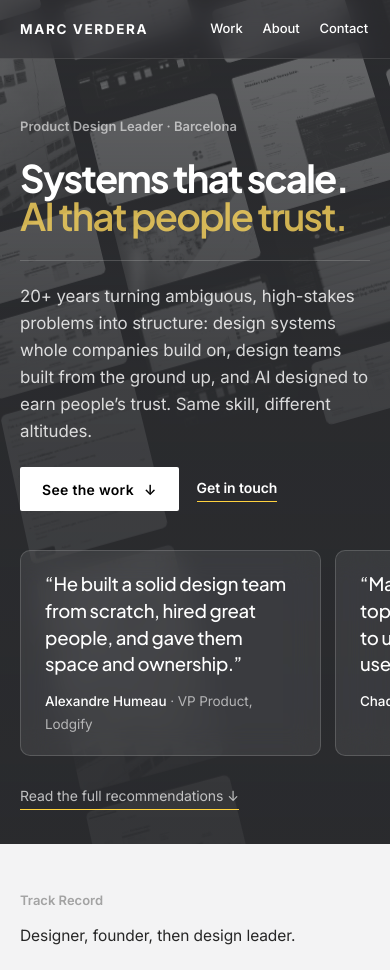
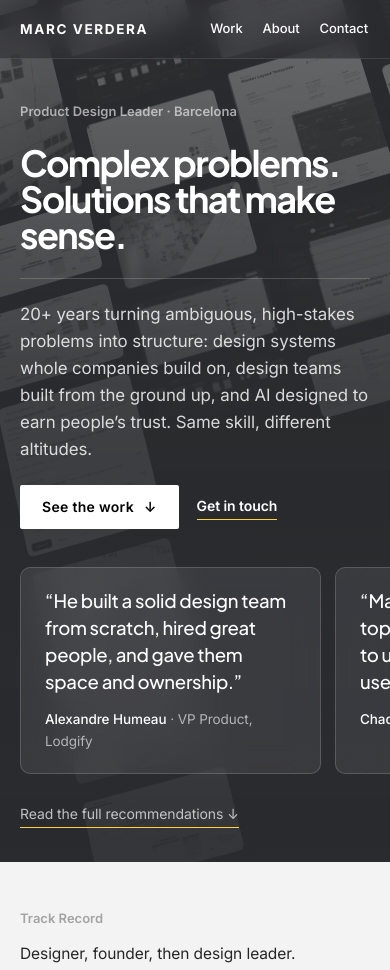
Before and after one commit to marcverdera-bot/marcverdera, a plain HTML site: page index.html in a window 390 px wide. Shown: the top 970 px of the page. Drawn offline with Linux system fonts and the light colour scheme.

Commit message:
Light-only site (fix unreadable dark mode); new hero claim, all white
Co-Authored-By: Claude Opus 5.5 <noreply@anthropic.com>
Claude-Session: https://claude.ai/code/session_01PRM5J2tqkhd7skXcg9ANTn

```diff
--- a/css/style.css
+++ b/css/style.css
@@ -31,36 +31,7 @@
   --dash: #d4d4d4;
   --max: 1040px;
   --measure: 760px;
-}
-@media (prefers-color-scheme: dark) {
-  :root:not([data-theme="light"]) {
-    --bg: #111111;
-    --surface: #1b1b1b;
-    --fg: #e5e5e5;
-    --heading: #fafafa;
-    --accent: #fafafa;
-    --muted: #a3a3a3;
-    --faint: #737373;
-    --line: #2e2e2e;
-    --warn: #c4c4c4;
-    --nav-bg: rgba(17,17,17,0.88);
-    --dash: #404040;
-    color-scheme: dark;
-  }
-}
-:root[data-theme="dark"] {
-  --bg: #111111;
-  --surface: #1b1b1b;
-  --fg: #e5e5e5;
-  --heading: #fafafa;
-  --accent: #fafafa;
-  --muted: #a3a3a3;
-  --faint: #737373;
-  --line: #2e2e2e;
-  --warn: #c4c4c4;
-  --nav-bg: rgba(17,17,17,0.88);
-  --dash: #404040;
-  color-scheme: dark;
+  color-scheme: light only;
 }
 
 * { box-sizing: border-box; }
--- a/index.html
+++ b/index.html
@@ -3,6 +3,7 @@
 <head>
 <meta charset="utf-8">
 <meta name="viewport" content="width=device-width, initial-scale=1">
+<meta name="color-scheme" content="light only">
 <title>Marc Verdera — Product Design Leader</title>
 <meta name="description" content="Product design leader for complex B2B products. Design systems and AI products. Built Lodgify’s design team 2→10. ex-Oracle NetSuite.">
 <link rel="icon" href="favicon.svg" type="image/svg+xml">
@@ -49,36 +50,7 @@
   --dash: #d4d4d4;
   --max: 1040px;
   --measure: 760px;
-}
-@media (prefers-color-scheme: dark) {
-  :root:not([data-theme="light"]) {
-    --bg: #111111;
-    --surface: #1b1b1b;
-    --fg: #e5e5e5;
-    --heading: #fafafa;
-    --accent: #fafafa;
-    --muted: #a3a3a3;
-    --faint: #737373;
-    --line: #2e2e2e;
-    --warn: #c4c4c4;
-    --nav-bg: rgba(17,17,17,0.88);
-    --dash: #404040;
-    color-scheme: dark;
-  }
-}
-:root[data-theme="dark"] {
-  --bg: #111111;
-  --surface: #1b1b1b;
-  --fg: #e5e5e5;
-  --heading: #fafafa;
-  --accent: #fafafa;
-  --muted: #a3a3a3;
-  --faint: #737373;
-  --line: #2e2e2e;
-  --warn: #c4c4c4;
-  --nav-bg: rgba(17,17,17,0.88);
-  --dash: #404040;
-  color-scheme: dark;
+  color-scheme: light only;
 }
 
 * { box-sizing: border-box; }
@@ -557,7 +529,7 @@ blockquote{ font-size:24px; line-height:1.3; }
 @keyframes drift{ from{ transform:translateY(0) } to{ transform:translateY(-50%) } }
 @media (prefers-reduced-motion: reduce){ .wcol{ animation:none; } }
 .hero-x .hx-title{ font-weight:400; letter-spacing:-0.02em; font-size:clamp(52px, 9.4vw, 118px); line-height:.98; color:#fff; }
-.hero-x .hx-title em{ font-style:normal; color:rgba(255,216,92,.78); font-weight:600; }
+.hero-x .hx-title em{ font-style:normal; color:#fff; font-weight:inherit; }
 .hero-x .hx-sub{ color:rgba(255,255,255,.82); }
 .hero-x .eyebrow, .hero-x .hx-proof{ color:rgba(255,255,255,.6); }
 .hero-x .hx-proof span{ color:rgba(255,255,255,.35); }
@@ -652,7 +624,7 @@ footer :is(.f-copy,.f-loc){ color:rgba(255,255,255,.55); }
 .wall{ opacity:.5; }
 .wcol img{ filter:grayscale(1) brightness(1.05); }
 .hx-top{ margin-bottom:clamp(12px, 2.6vh, 28px); }
-.hero-x .hx-title{ font-weight:700; letter-spacing:-0.045em; font-size:clamp(38px, min(7vw, 10vh), 88px); line-height:1.0; margin-bottom:clamp(14px, 3vh, 30px); }
+.hero-x .hx-title{ font-weight:700; letter-spacing:-0.045em; font-size:clamp(36px, min(6.2vw, 10vh), 80px); line-height:1.0; margin-bottom:clamp(14px, 3vh, 30px); }
 .hero-x .hx-row{ padding-top:clamp(14px, 2.6vh, 24px); padding-bottom:clamp(18px, 3.6vh, 40px); }
 .hero-x .hx-sub{ font-size:clamp(15px, 2vh, 18px); }
 .hx-recs .pq{ background:rgba(255,255,255,.08); border-color:rgba(255,255,255,.16); padding:clamp(16px, 2.4vh, 24px) 24px; }
@@ -740,7 +712,7 @@ footer :is(.f-copy,.f-loc){ color:rgba(255,255,255,.5); }
       <div class="eyebrow" style="margin:0;">Product Design Leader &middot; Barcelona</div>
       <div class="hx-proof">Oracle NetSuite <span>/</span> Lodgify <span>/</span> Founder, WebCarpet</div>
     </div>
-    <h1 class="hx-title">Systems that scale.<br><em>AI that people trust.</em></h1>
+    <h1 class="hx-title">Complex problems.<br><em>Solutions that make sense.</em></h1>
     <div class="hx-row">
       <p class="hx-sub">20+ years turning ambiguous, high-stakes problems into structure: design systems whole companies build on, design teams built from the ground up, and AI designed to earn people’s trust. Same skill, different altitudes.</p>
       <div class="hx-cta">
```
Also changed, not shown: 404.html (+1 -0 lines), about.html (+1 -0 lines), case-studies/lodgify-cohost.html (+1 -0 lines), case-studies/lodgify-design-system.html (+1 -0 lines), case-studies/netsuite-design-system.html (+1 -0 lines), case-studies/netsuite-next.html (+1 -0 lines), work-with-me.html (+1 -0 lines).
